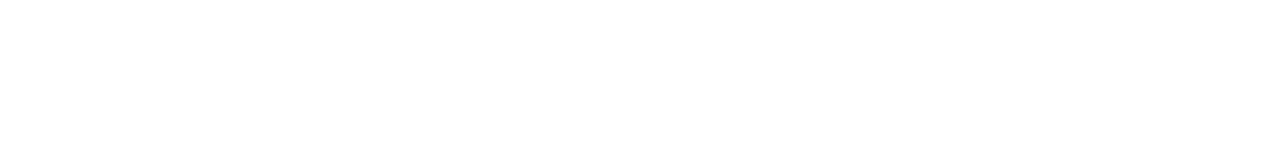
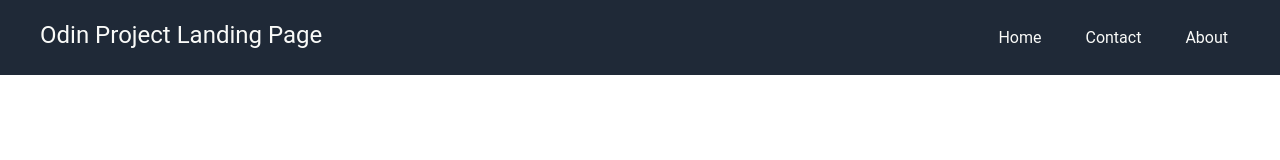
Before and after one commit to LXG17/odin-landing-page, a plain HTML site: page index.html in a window 1280 px wide. Drawn offline with Linux system fonts and the light colour scheme.

Commit message:
Complete header nav bar

```diff
--- a/index.html
+++ b/index.html
@@ -4,8 +4,18 @@
     <meta charset="UTF-8">
     <meta name="viewport" content="width=device-width, initial-scale=1.0">
     <title>Document</title>
+    <link rel="stylesheet" href="styles.css">
 </head>
 <body>
-
+    <div class="header">
+        <div class="header-menu">
+            <a href="#default" class="header-logo">Odin Project Landing Page</a>
+            <div class="header-links">
+                <a class="active" href="#home">Home</a>
+                <a href="#contact">Contact</a>
+                <a href="#about">About</a>
+            </div>
+        </div>
+    </div>
 </body>
 </html>
--- a/styles.css
+++ b/styles.css
@@ -0,0 +1,40 @@
+*{
+    font-family: 'Roboto', sans-serif;
+    margin: 0
+}
+.header{
+    background-color: #1f2937;
+    display: flex;
+    justify-content: center;
+}
+
+.header-menu{
+    display: flex;
+    align-items: baseline;
+    justify-content: space-between;
+    padding: 20px 20px;
+    max-width: 1200px;
+    width: 100%;
+}
+
+.header-logo{
+    color: #F9FAF8;
+    font-size: 24px;
+    text-decoration: none;
+}
+
+.header-links{
+    display: flex;
+    gap: 20px;
+}
+
+.header-links a{
+    color: #F9FAF8;
+    padding: 8px 12px;
+    border-radius: 4px;
+    text-decoration: none;
+}
+
+.header-links a:hover{
+    background-color: #3B82F6;
+}
```
